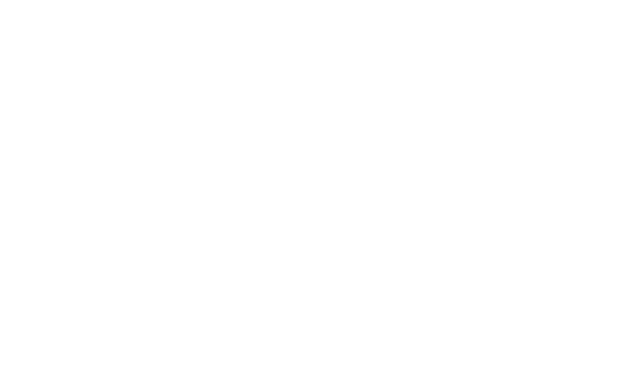
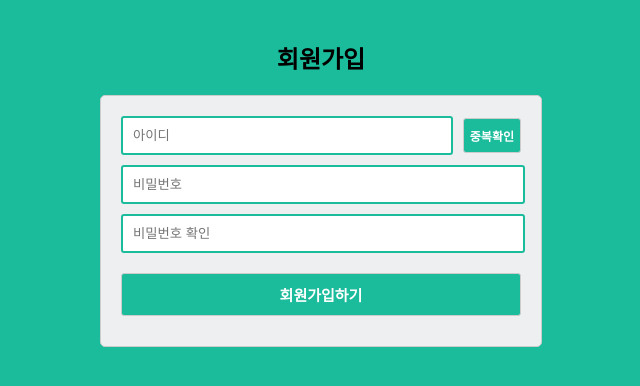
Before and after one commit to Team-Fusion-X/Uniform_FE, a React (Create React App) app: page /signup2 in a window 1280 px wide. Before the commit this address had no page. Shown: the top 386 px of the page, without its empty margins (319-959 px from the left). Built offline with nearby package versions, Linux system fonts and the light colour scheme.

Commit message:
[feat] 회원가입 페이지 추가
회원가입 페이지 코드입니다!

```diff
--- a/package.json
+++ b/package.json
@@ -6,7 +6,9 @@
     "@testing-library/jest-dom": "^5.17.0",
     "@testing-library/react": "^13.4.0",
     "@testing-library/user-event": "^13.5.0",
+    "bootstrap": "^5.3.2",
     "react": "^18.2.0",
+    "react-bootstrap": "^2.9.1",
     "react-dom": "^18.2.0",
     "react-router-dom": "^6.19.0",
     "react-scripts": "5.0.1",
--- a/src/App.css
+++ b/src/App.css
@@ -1,3 +1,7 @@
+body {
+  background-color: #1BBC9B;
+}
+
 .App {
   text-align: center;
   padding: 20px;
@@ -10,6 +14,7 @@ form {
   padding: 20px;
   border: 1px solid #ccc;
   border-radius: 5px;
+  background-color: #EEEFF1;
 }
 
 label {
@@ -23,18 +28,21 @@ input {
   width: 95%;
   padding: 10px;
   margin-bottom: 10px;
-  border: 1px solid #ccc;
+  border: 2px solid #1BBC9B;
   border-radius: 3px;
 }
 
 .loginButton {
-  background-color: #c8ccc8;
   width: 100%;
+  color: white;
+  font-weight: bolder;
+  font-size: 15px;
   padding: 10px;
   margin-top: 10px;
   margin-bottom: 5px;
   border: 1px solid #ccc;
   border-radius: 3px;
+  background-color: #1BBC9B;
 }
 
 .belowFormGroup {
@@ -76,3 +84,72 @@ input {
 .idFind {
   display: flex;
 }
+
+/*회원가입1 페이지*/
+.confirmNumberGroup {
+  display: flex;
+  gap: 10px;
+  align-items: center;
+}
+
+.confirmNumberGroup input {
+  flex: 1;
+}
+
+.confirmNumberGroup button {
+  height: 35px;
+  color: white;
+  font-weight: bolder;
+  font-size: 12px;
+  margin-bottom: 10px;
+  border-radius: 3px;
+  background-color: #1BBC9B;
+  border: 2px solid #1BBC9B;
+}
+
+.nextButton {
+  width: 100%;
+  color: white;
+  font-weight: bolder;
+  font-size: 15px;
+  padding: 10px;
+  margin-bottom: 10px;
+  border: 1px solid #ccc;
+  border-radius: 3px;
+  background-color: #1BBC9B;
+}
+
+/*회원가입2 페이지*/
+.confirmIdGroup {
+  display: flex;
+  gap: 10px;
+  align-items: center;
+}
+
+.confirmIdGroup input {
+  flex: 1;
+}
+
+.confirmIdGroup button {
+  height: 35px;
+  color: white;
+  font-weight: bolder;
+  font-size: 12px;
+  margin-bottom: 10px;
+  border: 1px solid #ccc;
+  border-radius: 3px;
+  background-color: #1BBC9B;
+}
+
+.signUpButton {
+  width: 100%;
+  color: white;
+  font-weight: bolder;
+  font-size: 15px;
+  padding: 10px;
+  margin-top: 10px;
+  margin-bottom: 10px;
+  border: 1px solid #ccc;
+  border-radius: 3px;
+  background-color: #1BBC9B;
+}
--- a/src/App.js
+++ b/src/App.js
@@ -1,4 +1,7 @@
+import './App.css';
 import React from 'react';
+import SignUpPage from './signUpPage.js';
+import SignUpPage2 from './signUpPage2.js';
 import LoginPage from './loginPage.js';
 import { Routes, Route } from 'react-router-dom'
 
@@ -6,7 +9,8 @@ function App() {
   return (
     <div className="App">
       <Routes>
-          <Route path="/" element={<LoginPage />} />
+          <Route path="/signup" element={<SignUpPage />} />
+          <Route path="/signup2" element={<SignUpPage2 />} />
           <Route path="/login" element={<LoginPage />} />
       </Routes>
     </div>
--- /dev/null
+++ b/src/signUpPage.js
@@ -0,0 +1,101 @@
+import React, { useState } from 'react';
+import { useNavigate } from 'react-router-dom';
+import './App.css';
+
+function SignUpPage() {
+    // 페이지 이동하는 useNavigate 사용
+    const navigate = useNavigate();
+
+    // 임의로 인증번호 지정 (추후 확인 코드 필요)
+    const verificationCode = '123456';
+
+    // state 사용해서 입력 정보 관리
+    const [formData, setFormData] = useState({
+        name: '',
+        phoneNumber: '',
+        confirmNumber: '',
+    });
+
+    // 입력 값에 대한 상태를 업데이트하는 함수
+    function handleChange(e) {
+        setFormData({
+            ...formData,
+            [e.target.name]: e.target.value,
+        });
+    }
+
+    // 인증 여부를 state로 관리
+    const [isVerified, setIsVerified] = useState(false);
+
+
+    // 인증 확인 함수
+    function handleVerification() {
+        if (formData.confirmNumber === verificationCode) {
+            setIsVerified(true); // 인증 성공 시 상태 업데이트
+            alert('인증에 성공하셨습니다!');
+        } else {
+            setIsVerified(false); // 인증 실패 시 상태 업데이트
+            alert('인증번호를 다시 확인해주세요.');
+        }
+    }
+
+    // 다음 버튼을 눌렀을 때에 대한 함수
+    function handleSubmit(e) {
+        e.preventDefault();  // 이벤트의 기본 동작을 막는 메서드
+
+        // 인증에 성공한 경우에만 다음 페이지로 이동
+        if (isVerified) {
+            navigate('/signUp2');
+        } else {
+            alert('인증을 완료해주세요.');
+        }
+    }
+
+    return (
+        <div>
+            <h2>회원가입</h2>
+            <form onSubmit={handleSubmit}>
+                <div className="formGroup">
+                    <div className="signUpFormGroup">
+                        <input
+                            type="text"
+                            name="name"
+                            placeholder="이름"
+                            value={formData.name}
+                            onChange={handleChange}
+                            autoComplete="off"
+                        />
+                        <input
+                            type="text"
+                            name="phoneNumber"
+                            placeholder="전화번호 (-를 제외한 숫자만 입력해주세요)"
+                            value={formData.phoneNumber}
+                            onChange={handleChange}
+                            autoComplete="off"
+                        />
+                        <div className="confirmNumberGroup">
+                            <input
+                                type="text"
+                                name="confirmNumber"
+                                placeholder="인증번호 입력"
+                                value={formData.confirmNumber}
+                                onChange={handleChange}
+                                autoComplete="off"
+                            />
+                            <button
+                                type="button"
+                                className="confirmationButton"
+                                onClick={handleVerification}
+                            >
+                                인증확인
+                            </button>
+                        </div>
+                    </div>
+                </div>
+                <button type="submit" className="nextButton">다음</button>
+            </form>
+        </div>
+    );
+}
+
+export default SignUpPage;
--- /dev/null
+++ b/src/signUpPage2.js
@@ -0,0 +1,116 @@
+import React, { useState } from 'react';
+import './App.css';
+
+function SignUpPage2() {
+  // state 사용해서 입력 정보 관리
+  const [formData, setFormData] = useState({
+    userId: '',
+    password: '',
+    confirmPassword: '',
+  });
+
+  // 아이디 중복 여부를 state로 관리
+  const [isUserIdAvailable, setIsUserIdAvailable] = useState(false);
+
+  // 비밀번호 일치 여부를 state로 관리
+  const [isPasswordMatch, setIsPasswordMatch] = useState(true);
+
+  // 입력 값에 대한 상태를 업데이트하는 함수
+  function handleChange(e) {
+    setFormData({
+      ...formData,
+      [e.target.name]: e.target.value,
+    });
+
+    // 비밀번호와 비밀번호 확인이 일치하는지 여부 확인
+    if (e.target.name === 'confirmPassword') {
+      setIsPasswordMatch(formData.password === e.target.value);
+    }
+  }
+
+  // 아이디 중복 확인 함수
+  function handleCheckDuplicate() {
+    // 임의로 아이디 값을 지정
+    const existingUserId = 'test123';
+
+    if (formData.userId === existingUserId) {
+      // 아이디가 중복되는 경우
+      alert('입력하신 아이디는 이미 존재합니다.');
+      setIsUserIdAvailable(false);
+    } else {
+      // 아이디가 중복되지 않는 경우
+      alert('사용 가능한 아이디입니다!');
+      setIsUserIdAvailable(true);
+    }
+  }
+
+  // 회원가입하기 버튼을 눌렀을 때에 대한 함수
+  function handleSubmit(e) {
+    e.preventDefault(); // 이벤트의 기본 동작을 막는 메서드
+
+    // 아이디와 비밀번호에 대한 정규 표현식
+    const userIdPattern = /^[a-zA-Z0-9]{8,}$/;
+    const passwordPattern = /^[a-zA-Z0-9]{8,}$/;
+
+    // 사용 가능한 아이디이고, 비밀번호와 비밀번호 확인이 일치하는 경우
+    if (isUserIdAvailable && isPasswordMatch) {
+      // 성공 메시지 띄움
+      const isSuccess = window.confirm('회원가입 성공! 입시정보왕이 되어 보세요!');
+
+      if (isSuccess) {
+        // 성공하면 입력정보를 초기화
+        setFormData({
+          userId: '',
+          password: '',
+          confirmPassword: '',
+        });
+      }
+    } else {
+      // 실패한 경우 알림창 띄움
+      alert('인증을 모두 완료해주세요.');
+    }
+  }
+
+  return (
+    <div>
+      <h2>회원가입</h2>
+      <form onSubmit={handleSubmit}>
+        <div className="formGroup">
+          <div className="idPasswordGroup">
+            <div className="confirmIdGroup">
+              <input
+                type="text"
+                name="userId"
+                placeholder="아이디"
+                value={formData.userId}
+                onChange={handleChange}
+                autoComplete="off"
+              />
+              <button type="button" onClick={handleCheckDuplicate}>중복확인</button>
+            </div>
+            <input
+              type="password"
+              name="password"
+              placeholder="비밀번호"
+              value={formData.password}
+              onChange={handleChange}
+            />
+            <input
+              type="password"
+              name="confirmPassword"
+              placeholder="비밀번호 확인"
+              value={formData.confirmPassword}
+              onChange={handleChange}
+            />
+            {!isPasswordMatch && (
+              <div style={{ color: 'black', fontSize: 11}}>비밀번호가 일치하지 않습니다. 다시 확인해주세요.</div>
+            )}
+            <button type="submit" className="signUpButton">회원가입하기</button>
+          </div>
+        </div>
+      </form>
+    </div>
+  );
+}
+
+export default SignUpPage2;
```
Also changed, not shown: 1 other file (tests, documents, lock files or other folders).
